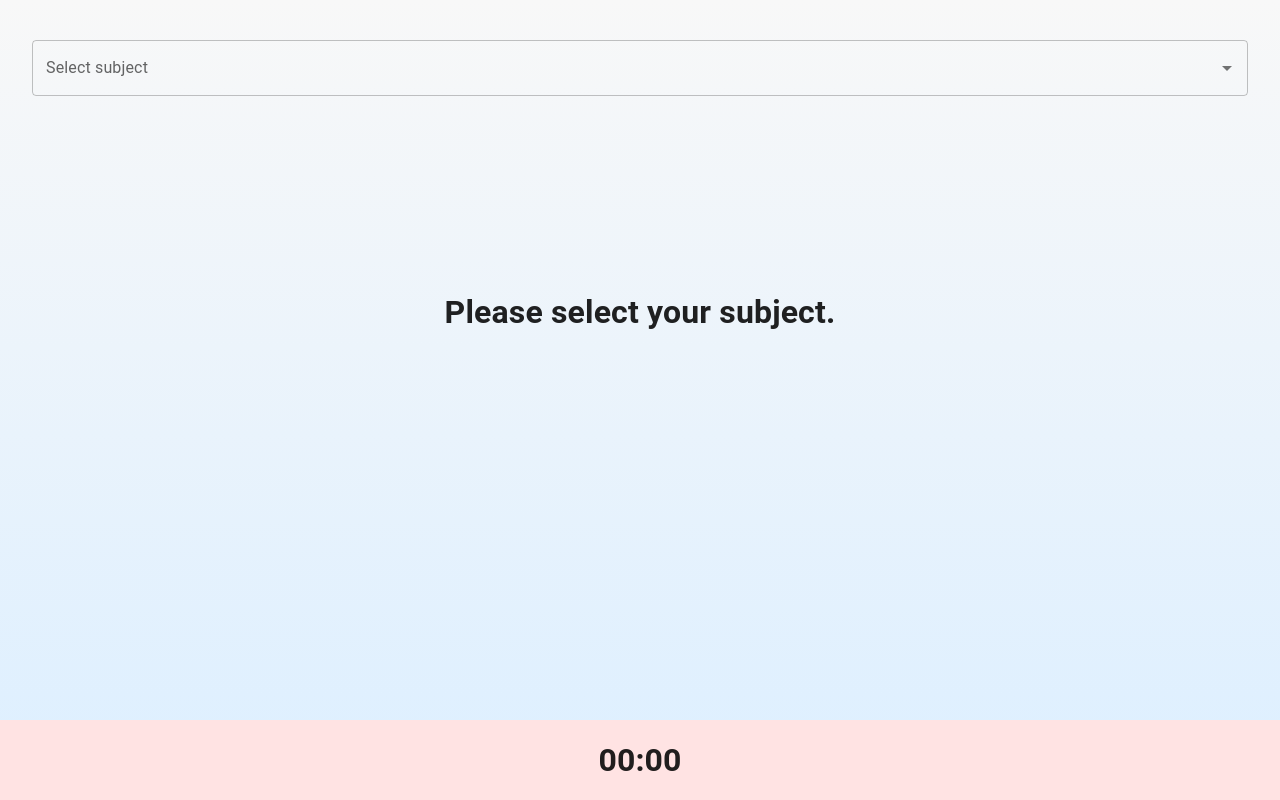
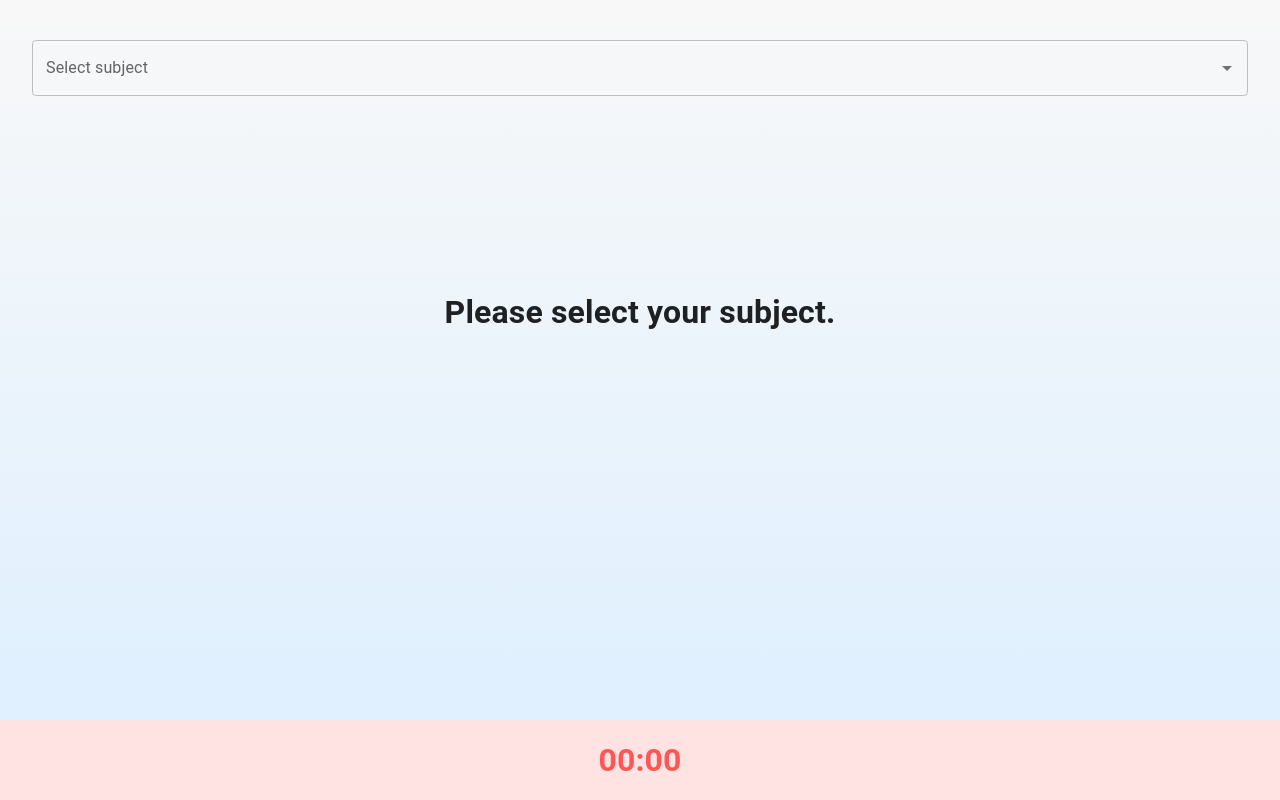
Before and after one commit to justinhalimck/ck-focus, a React (Vite) app: page /work in a window 1280 px wide. Built offline with nearby package versions, Linux system fonts and the light colour scheme.

Commit message:
fix: timer text color

```diff
--- a/src/components/CountdownTimer.jsx
+++ b/src/components/CountdownTimer.jsx
@@ -27,6 +27,7 @@ const CountdownTimer = ({ duration, onComplete }) => {
         alignItems: "center",
         height: "10vh",
         background: "#FFE3E3",
+        color: "#FF5656",
         fontSize: "32px",
         fontWeight: 600,
       }}
```
